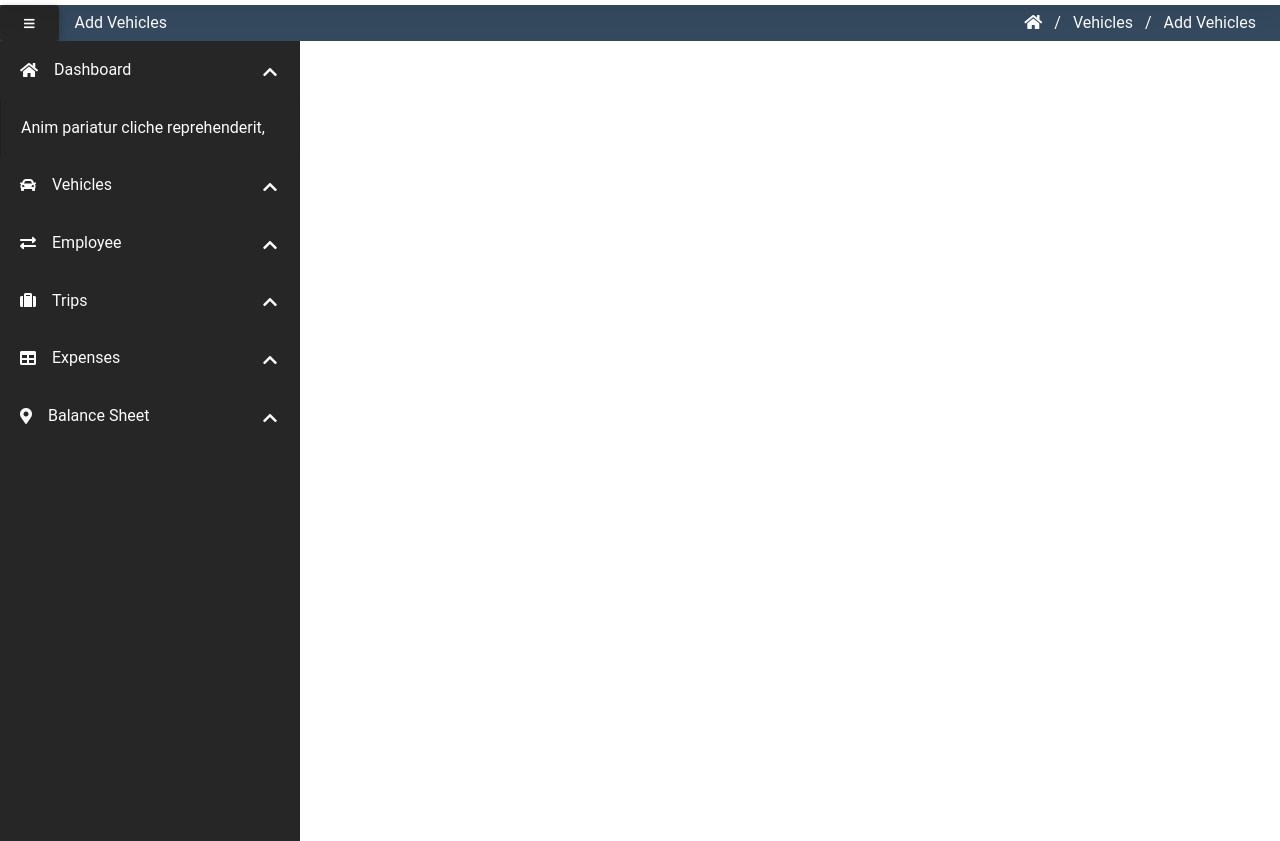
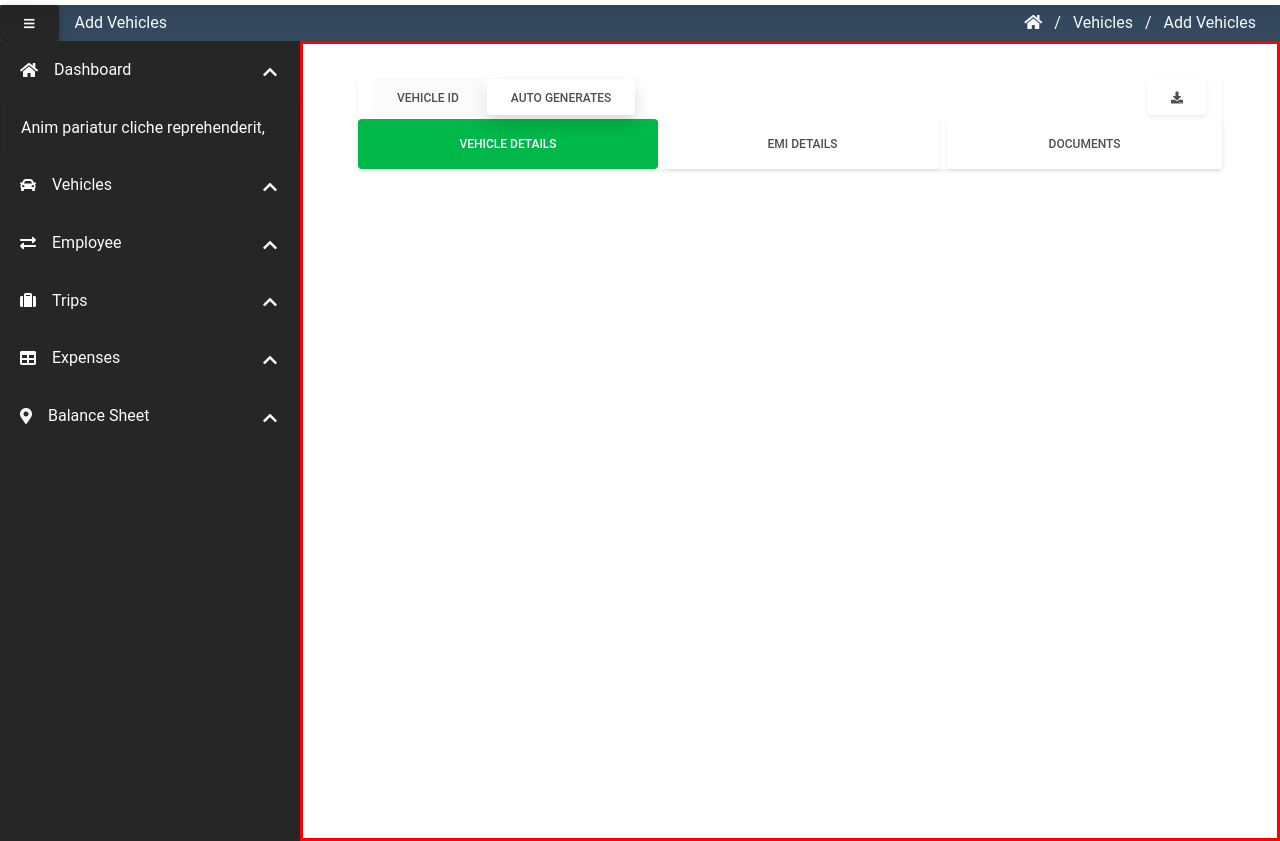
Before and after one commit to nikhilroy2/need-responsive-HTML-designs, a plain HTML site: page index.html in a window 1280 px wide. Shown: the part 62-903 px from the top of the page. Drawn offline with nearby package versions, Linux system fonts and the light colour scheme.

Commit message:
section work start

```diff
--- a/css/style.scss
+++ b/css/style.scss
@@ -42,6 +42,7 @@ header{
 
 }
 main{
+    $aside_width: 300px;
     aside{
         &.aside_size{
             width: 300px;
@@ -57,6 +58,12 @@ main{
             }
         }
     }
+    .section_wrapper{
+        border: solid red;
+        height: 100vh;
+        margin-left: $aside_width;
+        padding: 35px 55px;
+    }
 }
 
 // .............. Global ..............End
--- a/index.html
+++ b/index.html
@@ -192,7 +192,28 @@
         </aside>
         <!-- Aside End -->
         <div class="section_wrapper flex-grow-1">
-
+            <div class="wrapper_inner">
+               <div class="inner_head shadow-sm">
+                <div class="d-flex">
+                    <div class="col">
+                        <button class="btn btn-light shadow-none">Vehicle ID</button>
+                        <button class="btn btn-muted shadow">
+                            Auto generates
+                        </button>
+                    </div>
+                    <div class="col flex-grow-1 text-right">
+                        <a href="#" class="btn btn-muted shadow-sm">
+                            <i class="fas fa-download    "></i>
+                        </a>
+                    </div>
+                </div>
+                <div class="d-flex justify-content-between mt-1">
+                    <button class="btn flex-grow-1 shadow-sm btn-success py-3 mr-2">Vehicle Details</button>
+                    <button class="btn flex-grow-1 shadow-sm btn-muted py-3 mr-2">EMI Details</button>
+                    <button class="btn flex-grow-1 shadow-sm btn-muted py-3">Documents</button>
+                </div>
+               </div>
+            </div>
         </div>
     </main>
 
```
Also changed, not shown: css/style.css, 1 other file.
